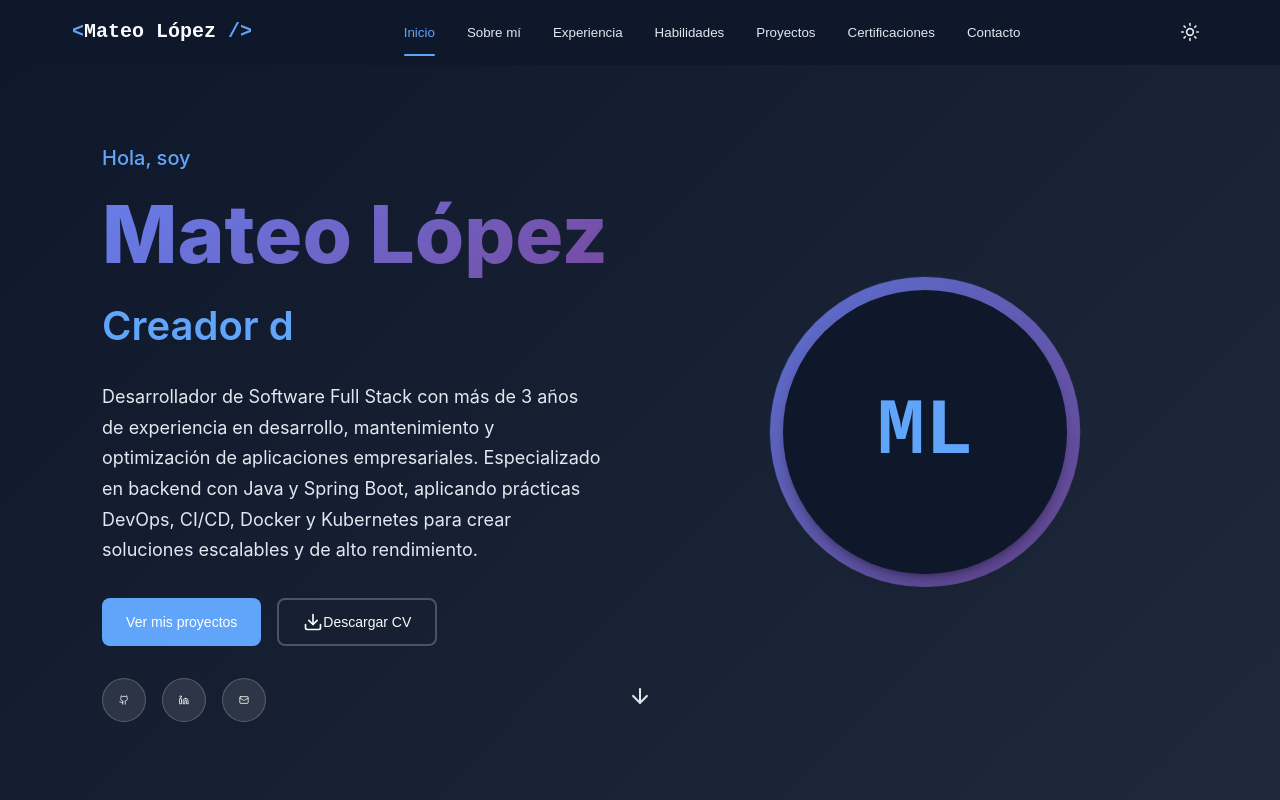
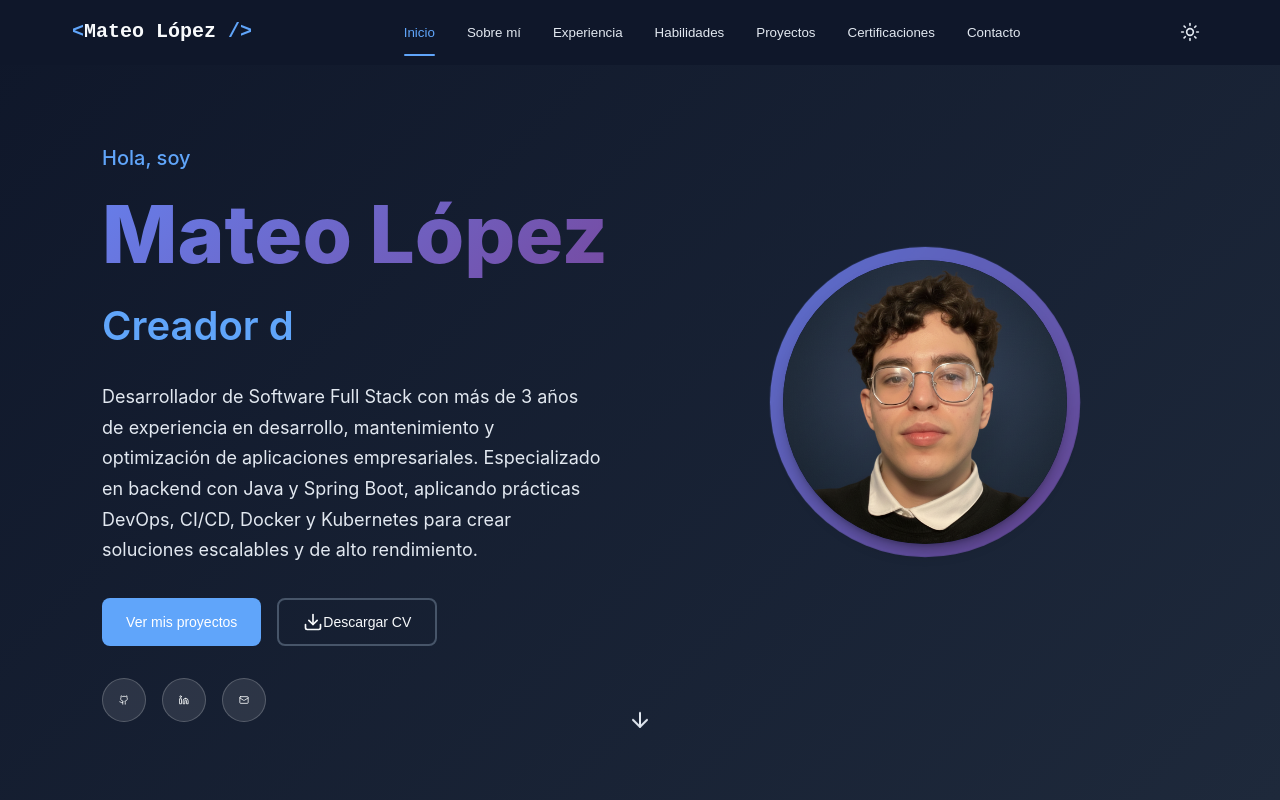
Before and after one commit to TeoLoop/PortfolioV2, a React (Vite) app: page / in a window 1280 px wide. Shown: the top 800 px of the page. Built offline with nearby package versions, Linux system fonts and the light colour scheme.

Commit message:
[FEATURE] - Añadiendo Imagen y mejorando Hero

```diff
--- a/src/components/Hero.jsx
+++ b/src/components/Hero.jsx
@@ -1,6 +1,7 @@
 import React, { useEffect, useState } from 'react';
 import { ArrowDown, Github, Linkedin, Mail, Download } from 'lucide-react';
 import '../styles/Hero.css'
+import FotoPerfil from '../assets/FP.jpg';
 
 const Hero = () => {
   const [text, setText] = useState('');
@@ -112,7 +113,7 @@ const Hero = () => {
             <div className="hero-avatar">
               <div className="avatar-bg"></div>
               <div className="avatar-content">
-                <span className="avatar-text">ML</span>
+                <img src={FotoPerfil} alt="Mateo López" className="avatar-image" />
               </div>
             </div>
           </div>
--- a/src/styles/Hero.css
+++ b/src/styles/Hero.css
@@ -169,6 +169,7 @@
     position: relative;
     width: 300px;
     height: 300px;
+    margin-bottom: 60px;
 }
 
 
@@ -189,6 +190,8 @@
     align-items: center;
     justify-content: center;
     box-shadow: var(--shadow-lg);
+    overflow: hidden;
+    /* Ensure image doesn't overflow if slightly larger */
 }
 
 .avatar-text {
@@ -202,6 +205,13 @@
     .avatar-text {
         font-size: 5rem;
     }
+}
+
+.avatar-image {
+    width: 100%;
+    height: 100%;
+    object-fit: cover;
+    border-radius: 50%;
 }
 
 @keyframes pulse {
@@ -220,7 +230,7 @@
 
 .scroll-indicator {
     position: absolute;
-    bottom: 2rem;
+    bottom: .5rem;
     left: 50%;
     transform: translateX(-50%);
     background: none;
```
Also changed, not shown: public/FotoPerfil.png (deleted), src/assets/FP.jpg.
